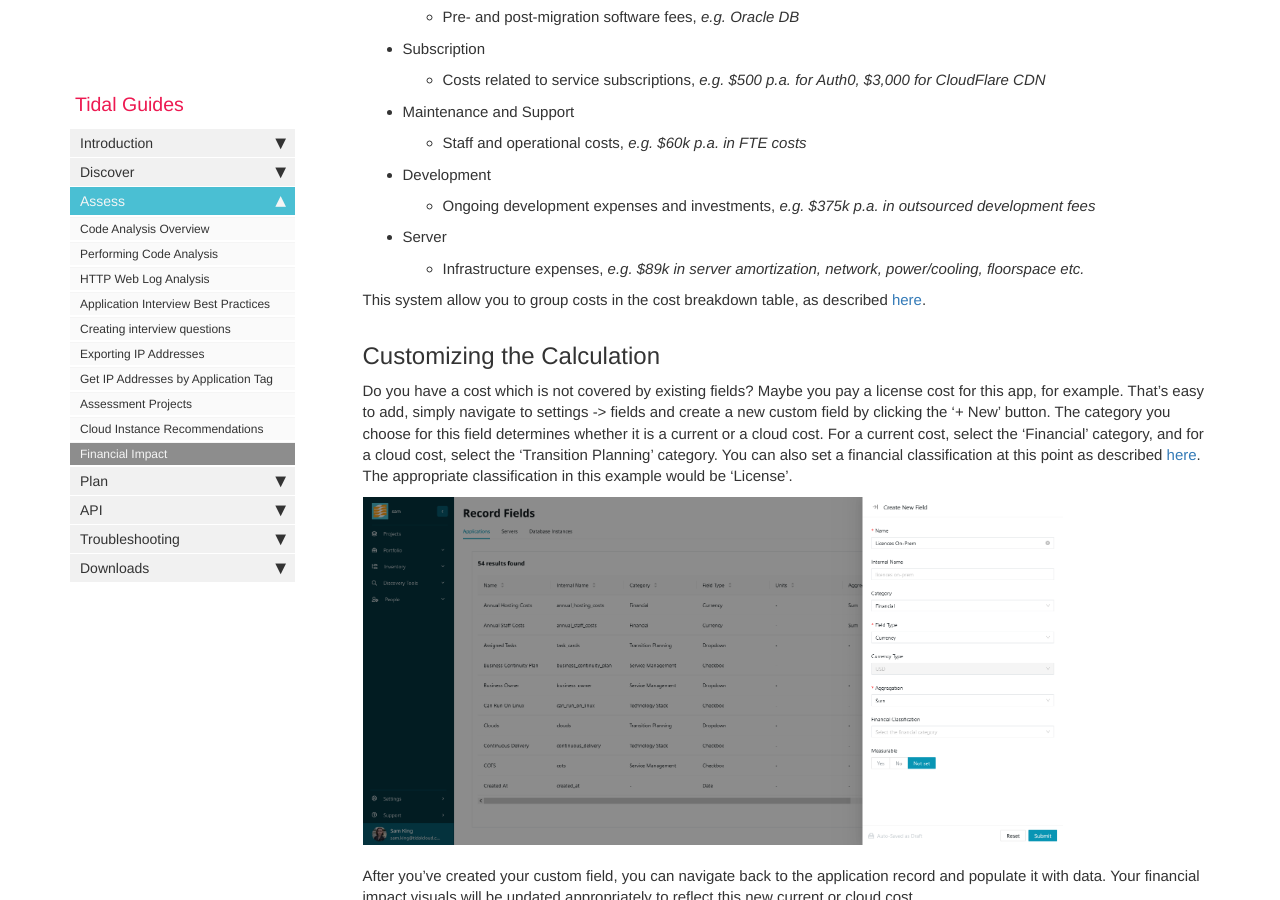
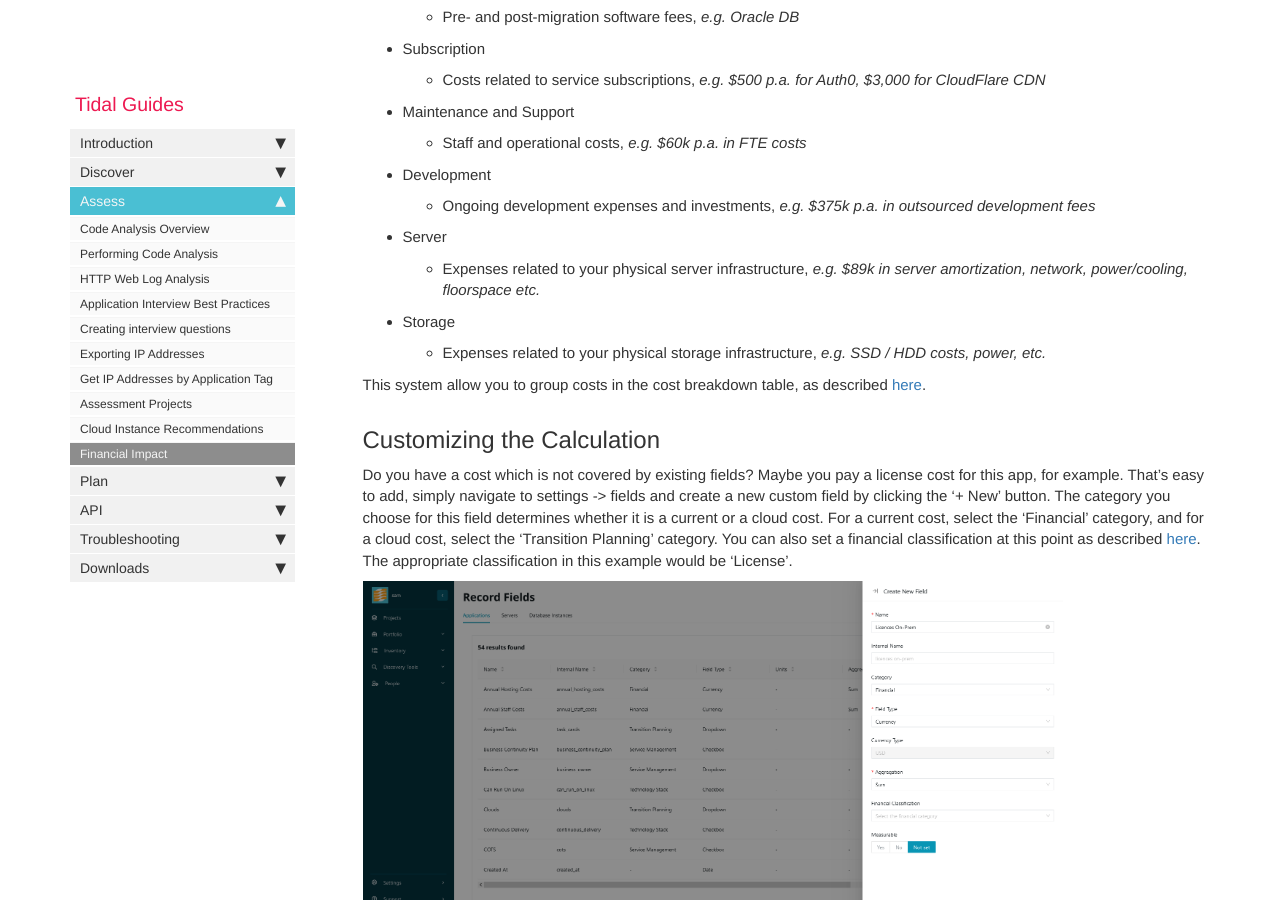
Before and after one commit to tidalmigrations/tidalmigrations.github.io, a Jekyll site: the page built from pages/user guides/financial_impact.md, in a window 1280 px wide and 900 px high, scrolled down 3292 px. Built offline with Jekyll 4.4.1, drawn with Linux system fonts in a browser that asks for light colours; nearby versions of some CDN libraries; comment, search, counter and statistics services are not loaded.

Commit message:
Added doc for 'storage' classification

```diff
--- a/pages/user guides/financial_impact.md
+++ b/pages/user guides/financial_impact.md
@@ -64,7 +64,10 @@ These are the available financial classifications:
   - Ongoing development expenses and investments, _e.g. $375k p.a. in outsourced development fees_
 
 - Server
-  - Infrastructure expenses, _e.g. $89k in server amortization, network, power/cooling, floorspace etc._
+  - Expenses related to your physical server infrastructure, _e.g. $89k in server amortization, network, power/cooling, floorspace etc._
+
+- Storage
+  - Expenses related to your physical storage infrastructure, _e.g. SSD / HDD costs, power, etc._
 
 This system allow you to group costs in the cost breakdown table, as described [here](#customizing-the-application-cost-breakdown).
 
```
